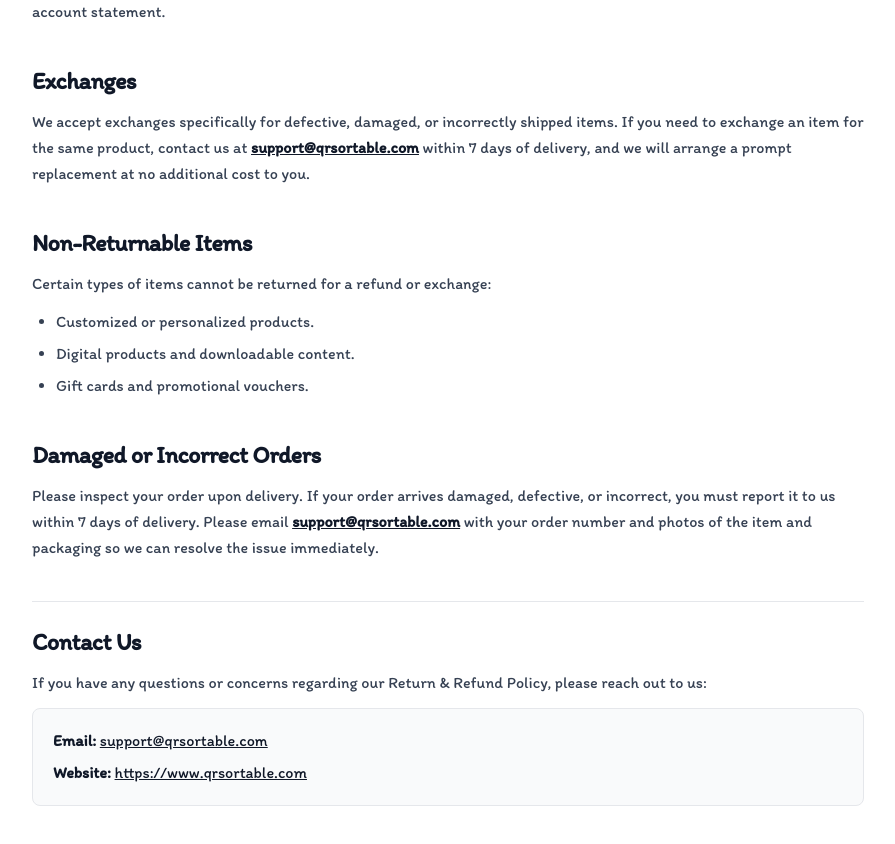
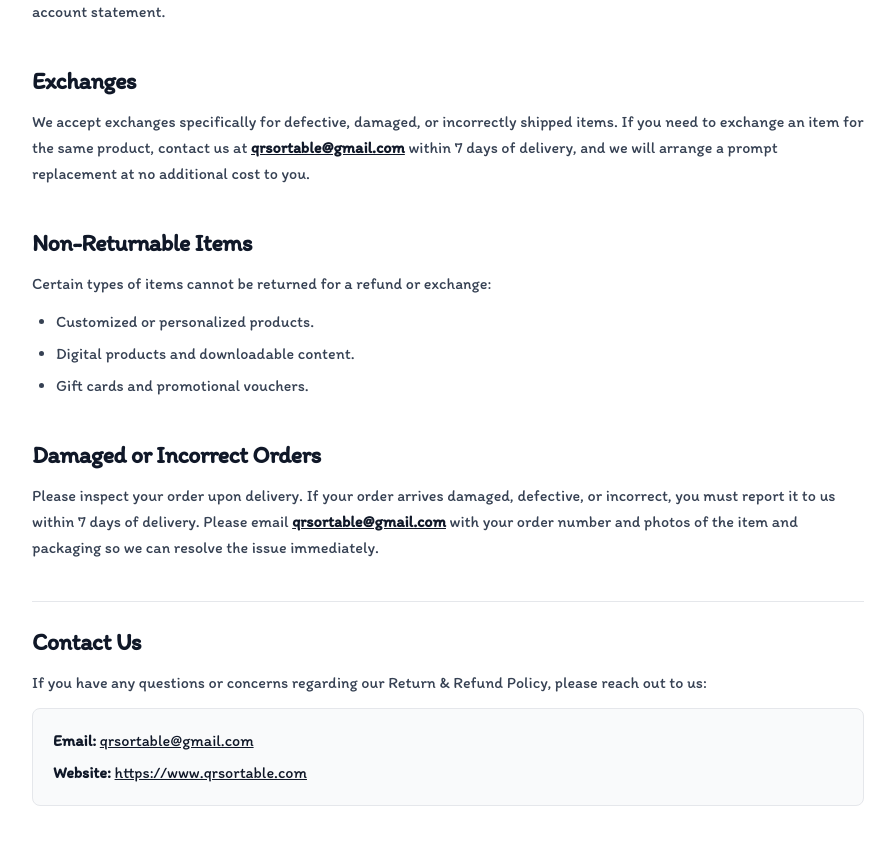
Before and after one commit to qrsortable/QrSortableWebsite, a React (Vite) app: page /returns in a window 1280 px wide. Shown: the part 1360-2204 px from the top of the page, without its empty margins (192-1087 px from the left). Built offline with nearby package versions, Linux system fonts and the light colour scheme; no server answers.

Commit message:
#small correction

```diff
--- a/public/return-policy.html
+++ b/public/return-policy.html
@@ -175,7 +175,7 @@
         <h2>How to Request a Return</h2>
         <p>To initiate a return, please follow these steps:</p>
         <ol>
-          <li>Send an email to our support team at <a href="mailto:support@qrsortable.com">support@qrsortable.com</a> with the subject line <em>"Return Request - [Your Order Number]"</em>.</li>
+          <li>Send an email to our support team at <a href="mailto:qrsortable@gmail.com">qrsortable@gmail.com</a> with the subject line <em>"Return Request - [Your Order Number]"</em>.</li>
           <li>Include details about the product you wish to return and the reason for the return (please attach photos if the item is damaged or defective).</li>
           <li>Our support team will review your request and provide return authorization instructions and the return shipping address.</li>
         </ol>
@@ -214,7 +214,7 @@
       <section id="exchanges">
         <h2>Exchanges</h2>
         <p>
-          We accept exchanges specifically for defective, damaged, or incorrectly shipped items. If you need to exchange an item for the same product, contact us at <a href="mailto:support@qrsortable.com">support@qrsortable.com</a> within 7 days of delivery, and we will arrange a prompt replacement at no additional cost to you.
+          We accept exchanges specifically for defective, damaged, or incorrectly shipped items. If you need to exchange an item for the same product, contact us at <a href="mailto:qrsortable@gmail.com">qrsortable@gmail.com</a> within 7 days of delivery, and we will arrange a prompt replacement at no additional cost to you.
         </p>
       </section>
 
@@ -233,7 +233,7 @@
       <section id="damaged-or-incorrect-orders">
         <h2>Damaged or Incorrect Orders</h2>
         <p>
-          Please inspect your order upon delivery. If your order arrives damaged, defective, or incorrect, you must report it to us within <strong>7 days of delivery</strong>. Please email <a href="mailto:support@qrsortable.com">support@qrsortable.com</a> with your order number and photos of the item and packaging so we can resolve the issue immediately.
+          Please inspect your order upon delivery. If your order arrives damaged, defective, or incorrect, you must report it to us within <strong>7 days of delivery</strong>. Please email <a href="mailto:qrsortable@gmail.com">qrsortable@gmail.com</a> with your order number and photos of the item and packaging so we can resolve the issue immediately.
         </p>
       </section>
 
@@ -242,7 +242,7 @@
         <h2>Contact Us</h2>
         <p>If you have any questions or concerns regarding our Return &amp; Refund Policy, please reach out to us:</p>
         <div class="contact-box">
-          <p><strong>Email:</strong> <a href="mailto:support@qrsortable.com">support@qrsortable.com</a></p>
+          <p><strong>Email:</strong> <a href="mailto:qrsortable@gmail.com">qrsortable@gmail.com</a></p>
           <p><strong>Website:</strong> <a href="https://www.qrsortable.com" target="_blank" rel="noopener noreferrer">https://www.qrsortable.com</a></p>
         </div>
       </section>
--- a/src/pages/ReturnPolicy.tsx
+++ b/src/pages/ReturnPolicy.tsx
@@ -97,8 +97,8 @@ export const ReturnPolicy: React.FC = () => {
           <ol className="list-decimal pl-6 space-y-1.5">
             <li>
               {t('returnPolicy', 'howToRequest.step1Prefix')}
-              <a href="mailto:support@qrsortable.com" className="text-gray-900 font-semibold underline hover:text-gray-600">
-                support@qrsortable.com
+              <a href="mailto:qrsortable@gmail.com" className="text-gray-900 font-semibold underline hover:text-gray-600">
+                qrsortable@gmail.com
               </a>
               {t('returnPolicy', 'howToRequest.step1Suffix')}
             </li>
@@ -147,8 +147,8 @@ export const ReturnPolicy: React.FC = () => {
           </h2>
           <p>
             {t('returnPolicy', 'exchanges.textPrefix')}
-            <a href="mailto:support@qrsortable.com" className="text-gray-900 font-semibold underline hover:text-gray-600">
-              support@qrsortable.com
+            <a href="mailto:qrsortable@gmail.com" className="text-gray-900 font-semibold underline hover:text-gray-600">
+              qrsortable@gmail.com
             </a>
             {t('returnPolicy', 'exchanges.textSuffix')}
           </p>
@@ -174,8 +174,8 @@ export const ReturnPolicy: React.FC = () => {
           </h2>
           <p>
             {t('returnPolicy', 'damagedOrders.textPrefix')}
-            <a href="mailto:support@qrsortable.com" className="text-gray-900 font-semibold underline hover:text-gray-600">
-              support@qrsortable.com
+            <a href="mailto:qrsortable@gmail.com" className="text-gray-900 font-semibold underline hover:text-gray-600">
+              qrsortable@gmail.com
             </a>
             {t('returnPolicy', 'damagedOrders.textSuffix')}
           </p>
@@ -190,8 +190,8 @@ export const ReturnPolicy: React.FC = () => {
           <div className="bg-gray-50 border border-gray-200 rounded-lg p-5 space-y-2 text-sm sm:text-base font-medium">
             <p>
               <strong className="text-gray-900">Email:</strong>{' '}
-              <a href="mailto:support@qrsortable.com" className="text-gray-900 underline hover:text-gray-600">
-                support@qrsortable.com
+              <a href="mailto:qrsortable@gmail.com" className="text-gray-900 underline hover:text-gray-600">
+                qrsortable@gmail.com
               </a>
             </p>
             <p>
```
